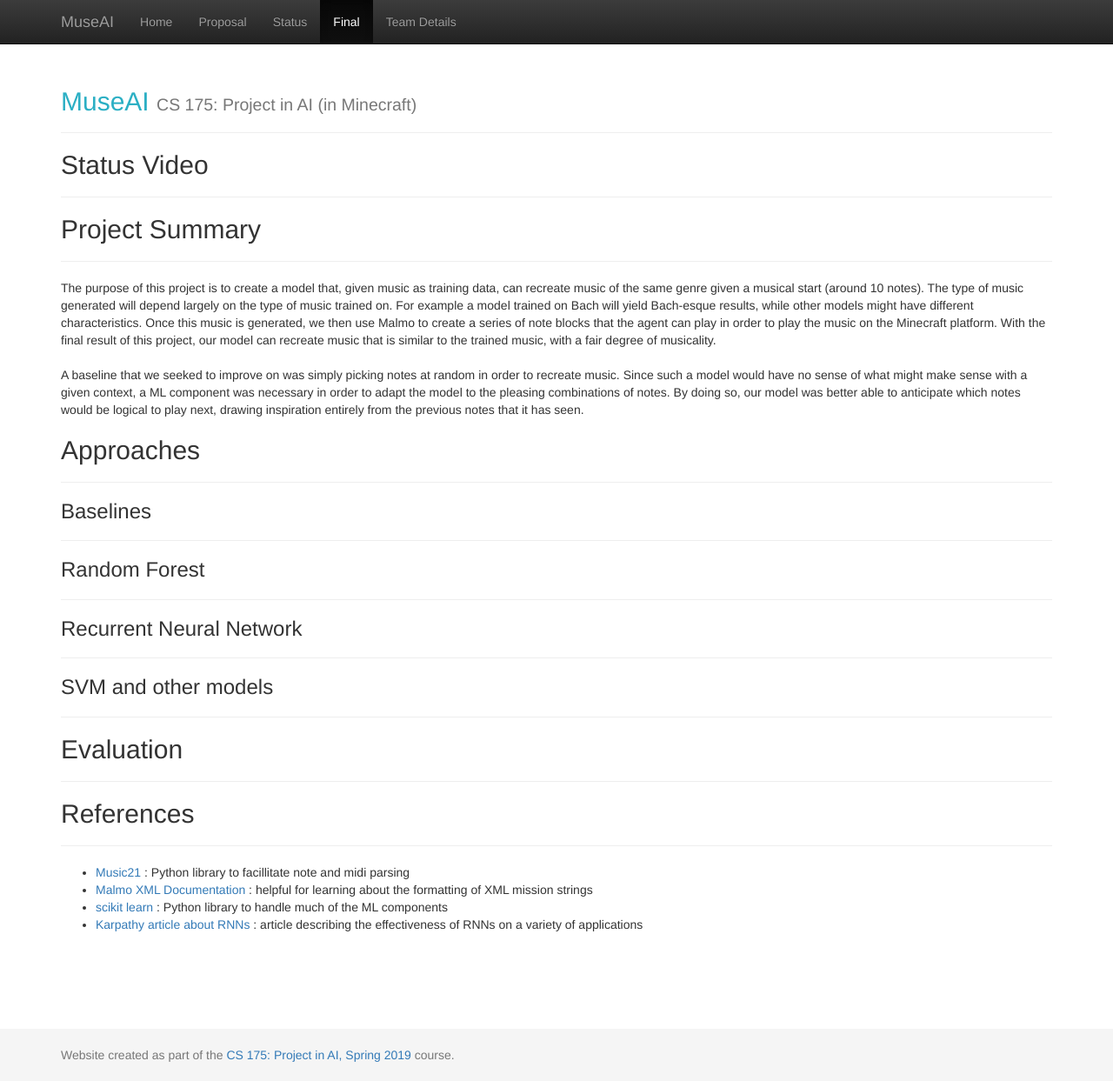
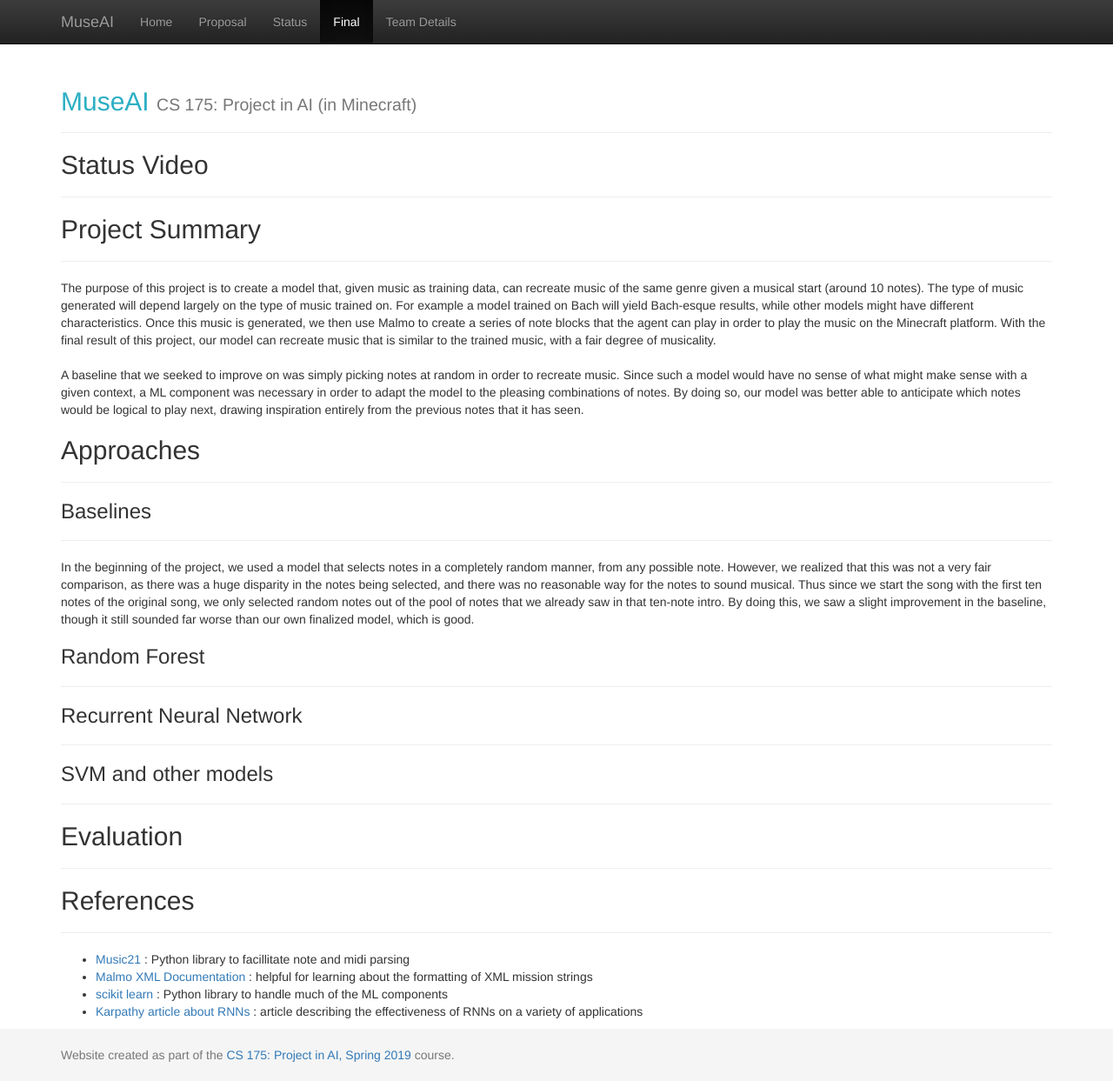
Before and after one commit to DylanAgiman/MuseAI, a Jekyll site: the page built from docs/final.md, in a window 1280 px wide and 1243 px high. Shown: the whole window at 87% size. Built offline with Jekyll 4.4.1, drawn with Linux system fonts in a browser that asks for light colours.

Commit message:
added basic baselines

```diff
--- a/docs/final.md
+++ b/docs/final.md
@@ -18,6 +18,7 @@ A baseline that we seeked to improve on was simply picking notes at random in or
 
 ### Baselines
 -------------
+In the beginning of the project, we used a model that selects notes in a completely random manner, from any possible note. However, we realized that this was not a very fair comparison, as there was a huge disparity in the notes being selected, and there was no reasonable way for the notes to sound musical. Thus since we start the song with the first ten notes of the original song, we only selected random notes out of the pool of notes that we already saw in that ten-note intro. By doing this, we saw a slight improvement in the baseline, though it still sounded far worse than our own finalized model, which is good.
 
 ### Random Forest
 -----------------
```
